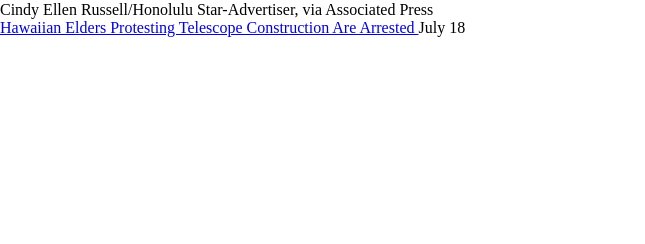
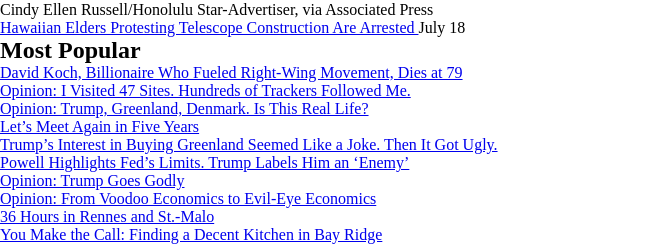
Before and after one commit to Vashiramusa/new-york-times-clone, a website: page index.html in a window 1280 px wide. Shown: the part 7078-7322 px from the top of the page, without its empty margins (0-645 px from the left). Before the commit the page ends 7115 px from the top, so only its background shows below. Drawn offline with Linux system fonts and the light colour scheme.

Commit message:
The names of the most popular has been added

```diff
--- a/index.html
+++ b/index.html
@@ -565,8 +565,77 @@
          </div>
     </div>
 
-      </div>
-      </section>
+  </div>
+
+  </section>
+
+    <section>
+    <h2>
+      Most Popular
+    </h2>
+     <div>
+    <div class="iterm">
+      <a href="#">
+        David Koch, Billionaire Who Fueled Right-Wing Movement, Dies at 79
+      </a>
+    </div>
+
+    <div class="iterm">
+      <a href="#">
+        Opinion: I Visited 47 Sites. Hundreds of Trackers Followed Me.
+      </a>
+    </div>
+
+    <div class="iterm">
+     <a href="#">
+       Opinion: Trump, Greenland, Denmark. Is This Real Life?
+     </a>
+    </div>
+
+    <div class="iterm">
+      <a href="#">
+        Let’s Meet Again in Five Years
+      </a>
+    </div>
+
+    <div class="iterm">
+    <a href="#">
+      Trump’s Interest in Buying Greenland Seemed Like a Joke. Then It Got Ugly.
+    </a>
+    </div>
+
+    <div class="iterm">
+      <a href="#">
+        Powell Highlights Fed’s Limits. Trump Labels Him an ‘Enemy’
+      </a>
+    </div>
+
+    <div class="iterm">
+    <a href="#">
+      Opinion: Trump Goes Godly
+    </a>
+    </div>
+
+    <div class="iterm">
+      <a href="#">
+        Opinion: From Voodoo Economics to Evil-Eye Economics
+      </a>
+    </div>
+
+    <div class="iterm">
+      <a href="#">
+        36 Hours in Rennes and St.-Malo
+      </a>
+    </div>
+
+    <div class="iterm">
+      <a href="#">
+        You Make the Call: Finding a Decent Kitchen in Bay Ridge
+      </a>
+    </div>
+
+     </div>
+    </section>
 
     </aside>
 
```
